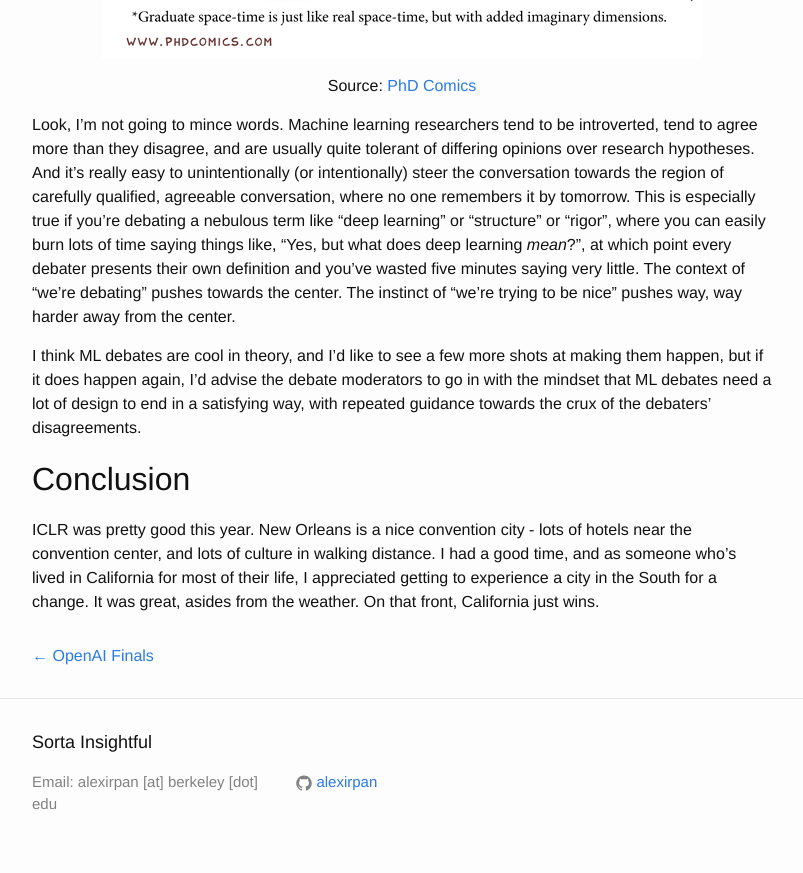
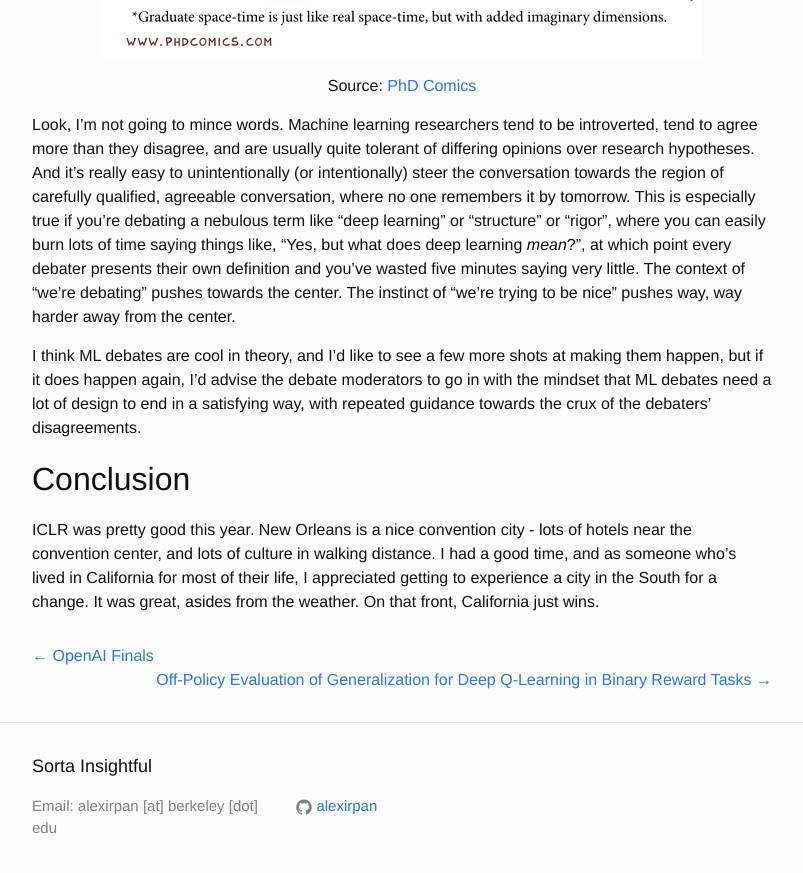
Before and after one commit to alexirpan/alexirpan.github.io, a Jekyll site: the page built from _posts/2019-05-26-iclr19.markdown, in a window 1280 px wide and 900 px high, scrolled down 5655 px. Shown: the top 873 px of the window, without its empty margins (238-1041 px from the left). Built offline with Jekyll 4.4.1, drawn with Linux system fonts in a browser that asks for light colours; nearby versions of some CDN libraries; some of the changed lines change nothing that is shown.

Commit message:
Initial commit, including post layout fix. Rewrite.

```diff
--- a/_layouts/post.html
+++ b/_layouts/post.html
@@ -13,9 +13,10 @@
   </article>
 
   <!--- Post links -->
+  <!--- Add a bit of padding to prev link for spacing -->
   <div class="post-nav">
     {% if page.previous %}
-    <a href="{{ page.previous.url | prepend: site.baseurl }}" class="older-posts">&larr; {{ page.previous.title }}</a>
+    <a href="{{ page.previous.url | prepend: site.baseurl }}" class="older-posts">&larr; {{ page.previous.title }}</a>&nbsp;&nbsp;&nbsp;
     {% endif %}
     {% if page.next %}
     <a href="{{ page.next.url | prepend: site.baseurl }}" class="newer-posts">{{ page.next.title }} &rarr;</a>
--- /dev/null
+++ b/_posts/2019-05-29-ope-binary-reward.markdown
@@ -0,0 +1,180 @@
+---
+layout: post
+title:  "Off-Policy Evaluation of Generalization for Deep Q-Learning in Binary Reward Tasks"
+date:   2019-05-26 22:30:00 -0700
+---
+
+A paper I've been working on for a while went on arXiv recently. I'm pretty
+happy about where it landed.
+
+First, the paper link:
+
+Off-Policy Evaluation of Generalization for Deep Q-Learning in Binary Reward Tasks (LINK)
+
+Alex Irpan, Kanishka Rao, Konstantinos Bousmalis, Chris Harris, Julian Ibarz, Sergey Levine
+
+This paper is primarily an off-policy evaluation paper. I was less familiar
+with this problem before working on this paper, but I now believe it's a problem
+that's both really important and really understudied.
+
+This post is **not** trying to summarize the entire paper. Instead, it aims to
+motivate why off-policy evaluation is an important problem, and provide a
+high-level overview of our approach and results.
+
+
+Why Off-Policy Evaluation?
+---------------------------------------------------------------------------
+
+In off-policy evaluation (or OPE), we have a fixed validation set $$\mathcal{D}$$
+of real-world interactions, as generated by some behavior policy $$\pi_b$$.
+From this dataset, we'd like to estimate or bound performance of a learned policy
+$$\pi$$.
+
+This project started around the time we were getting good results from applying
+Q-learning to grasping on real robots. As next steps, we discussed ways we could
+improve performance or data efficiency of the model. One prime candidate was
+improving the model architecture, since our model was still based off an
+AlexNet-style CNN.
+
+As we talked about doing more extensive hyperparameter tuning or architecture
+tuning, we realized that our bottleneck would be real world evaluation.
+In a simulated reinforcement learning setup, because your environment is
+defined in simulation, you can simply use more CPUs to speed up evaluation. In
+the real world, you can't do this, unless you have more robots to run
+evaluation over - and we didn't have more robots.
+
+After thinking about this more, we realized this wasn't just a hyperparameter
+tuning problem. It was a general model selection problem. Whenever you change
+your learning algorithm, neural net architecture, or dataset in any way, you'll get
+a new model. How do you select between those models without an estimate of their
+performance?
+
+Robust off-policy evaluation is a deceptively powerful tool. First, you can do
+more efficient model selection for real-world environments. Second, you can
+evaluate generalization to real-world environments without running evaluation in
+the real-world. This is especially important when benchmarking different
+sim-to-real algorithms. You can try as many different domain randomizations and
+data augmentation techniques as you want, but in the end, you have to estimate
+real-world performance one way or another.
+
+Finally, although this is a longer term point, robust OPE has the potential to improve research progress as a whole for
+real-world RL problems. One of the problems with real-world RL is that everyone's
+real-world environment is somewhat different. This makes it difficult to
+truly reproduce someone else's work, because you don't have access to the
+real-world evaluation setup they've been using. But, if we had a standardized
+validation set $$\mathcal{D}$$ from an environment, and an appropriate OPE
+metric over that validation set, it's possible for other researchers to reproduce
+and iterate on results for an environment they don't have direct access to. This
+fast iteration on a standardized test set is one reason image classification
+progressed so quickly.
+
+
+Prior Work
+-------------------------------------------------------------------------
+
+When doing a literature search, we found that OPE methods commonly used either
+importance sampling or model learning. In importance sampling, you use
+$$\frac{\pi(a|s)}{\pi_b(a|s)}$$ to reweight your data, possibly with additional
+tricks to reduce variance. In model learning, you learn a model of the environment,
+then rollout your learned $$\pi$$ in that environment. Unfortunately, neither
+of these approaches was a good fit for our use case.
+We had a validation set $$\mathcal{D}$$, but did not have the $$\pi_b(a|s)$$
+of executed actions. Meanwhile, since we were working with image data, learning
+a model of the environment would require solving a video prediction problem, which
+was a research problem by itself.
+
+So, we set out to derive an OPE method that would work on image data, not
+require knowledge of $$\pi_b$$ or importance sampling, and only require
+a Q-function estimate $$Q(s,a)$$. Such a method was likely not going to perform
+as well as a method that knows $$\pi_b$$ or which can train a good model, since
+it doesn't have as much information, but it would be applicable to more
+setups - including the robot grasping task that originally motivated this
+work.
+
+
+Method
+--------------------------------------------------------------
+
+We made the following observations. First, although our end goal is to estimate
+the return of a policy $$R(\pi)$$, for model selection, it's enough to estimate
+some statistic that correlates well with $$R(\pi)$$.
+
+Second, if we restrict the
+analysis to binary reward MDPs, we could treat off-policy evaluation as a
+classification problem. An MDP is a binary reward MDP if it has deterministic dynamics, and a sparse
+reward function that is $$0$$ everywhere except the final timestep, where it is
+$$0$$ or $$1$$, indicating failure or success at some task. The deterministic
+dynamics in such an MDP give the following property: an action $$a$$ either
+could lead to success, or is guaranteed to lead to failure. This let us define a label for each $$(s,a)$$.
+
+**Definition:** In a binary reward MDP, $$(s_t,a_t)$$ is **effective** if
+an optimal policy $$\pi^*$$ can achieve success, i.e an episode return of 1,
+after taking $$a_t$$ in $$s_t$$. Equivalently, there exists a sequence of future
+actions that reaches a success state. $$(s_t, a_t)$$ is **catastrophic** if
+no such sequence exists.
+
+This definition of effective and catastrophic does not depend on the policy we
+are evaluating, and we can relate the return of a policy $$R(\pi)$$ to how
+often it selects effective or catastrophic actions. That probability,
+in turn, depends on how accurately $$Q(s,a)$$ judges the value of each
+$$(s,a)$$. Intuitively,
+a policy $$\pi$$ will select actions with high Q-value
+$$Q(s,a)$$ more often than actions with low Q-value $$Q(s,a)$$. Thus, if we
+treat $$Q(s,a)$$ as a scoring function, we can then define a classifier
+between effective $$(s,a)$$ and catastrophic $$(s,a)$$ based on the Q-value,
+and relate classification error to total reward. We call this
+*off-policy classification for OPE*, or OPC for
+short. The OPC is defined with a hard 0-1 loss, and we also derived a
+variant with a soft loss, which we call SoftOPC.
+
+To train this classifier, we need labels. Whenever the behavior policy
+$$\pi_b$$ succeeds at the task, we know all $$(s,a)$$ along that episode
+are effective. But, when $$\pi_b$$ fails at the task, we don't know which
+$$(s,a)$$ were catastrophic, and which were recoverable. This means we have
+unlabeled data and positive-labeled data.
+
+This positive-unlabled learning setting has been studied before in binary
+classification, and you can show that if you know some properties of the
+distribution of positive labels, you can learn to classify from just
+positively-labeled data and unlabeled data.
+
+See the paper for how all these ideas get combined together. At the end of
+it, we get an expression for classification error, and how it relates to the
+return of the policy. Due to only having data from some unknown behavior policy
+$$\pi_b$$, we aren't able to evaluate this classification error exactly, but
+remember that we don't need to exactly compute total reward. It's enough to
+compute something that correlates with total reward. So similarly, as long
+as the OPC we compute correlates with true classification error, we're
+in good shape.
+
+
+Results
+----------------------------------------------------------------------
+
+We tried the OPC and SoftOPC across a few different environments: a
+toy binary tree environment, Pong from the Atari suite, a simulated
+robot grasping task, and the real-world robot grasping task. Across
+all environments, the OPC and SoftOPC outperformed many of our baselines.
+
+
+(Add Figure 2 from the paper. Not planning to include the table, feels
+too noisy for a blog post)
+
+To test we could predict the performance of sim-to-real learning models,
+we took 15 models, trained to have varying degrees of robustness to the
+gap between simulation and reality. Of these models, 7 of them were
+trained purely in simulation. Again, we found correlation was better
+with the OPC and SoftOPC metrics.
+
+
+Future Work
+----------------------------------------------------------------------
+
+There's a lot of directions for future work. The most promising one is
+to extend the derivaiton to support tasks that don't have binary rewards,
+or tasks where the dynamics are stochastic. However, even in just the
+binary reward setting, we think the results are promising enough to be
+trialed as part of a more practical pipeline for developing real-world
+RL.
+
+(Acknowledgements, add another paper link here)
```
